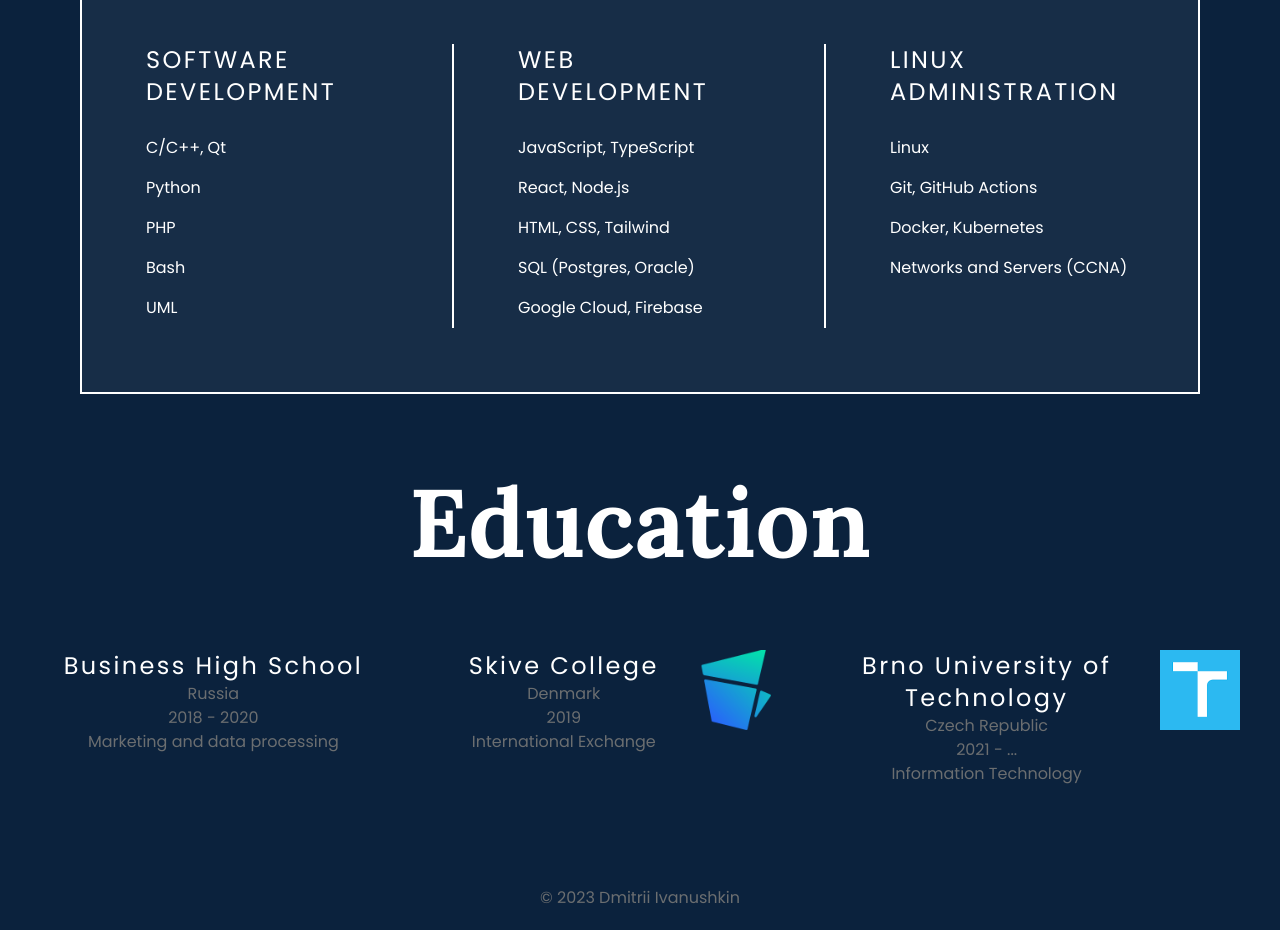
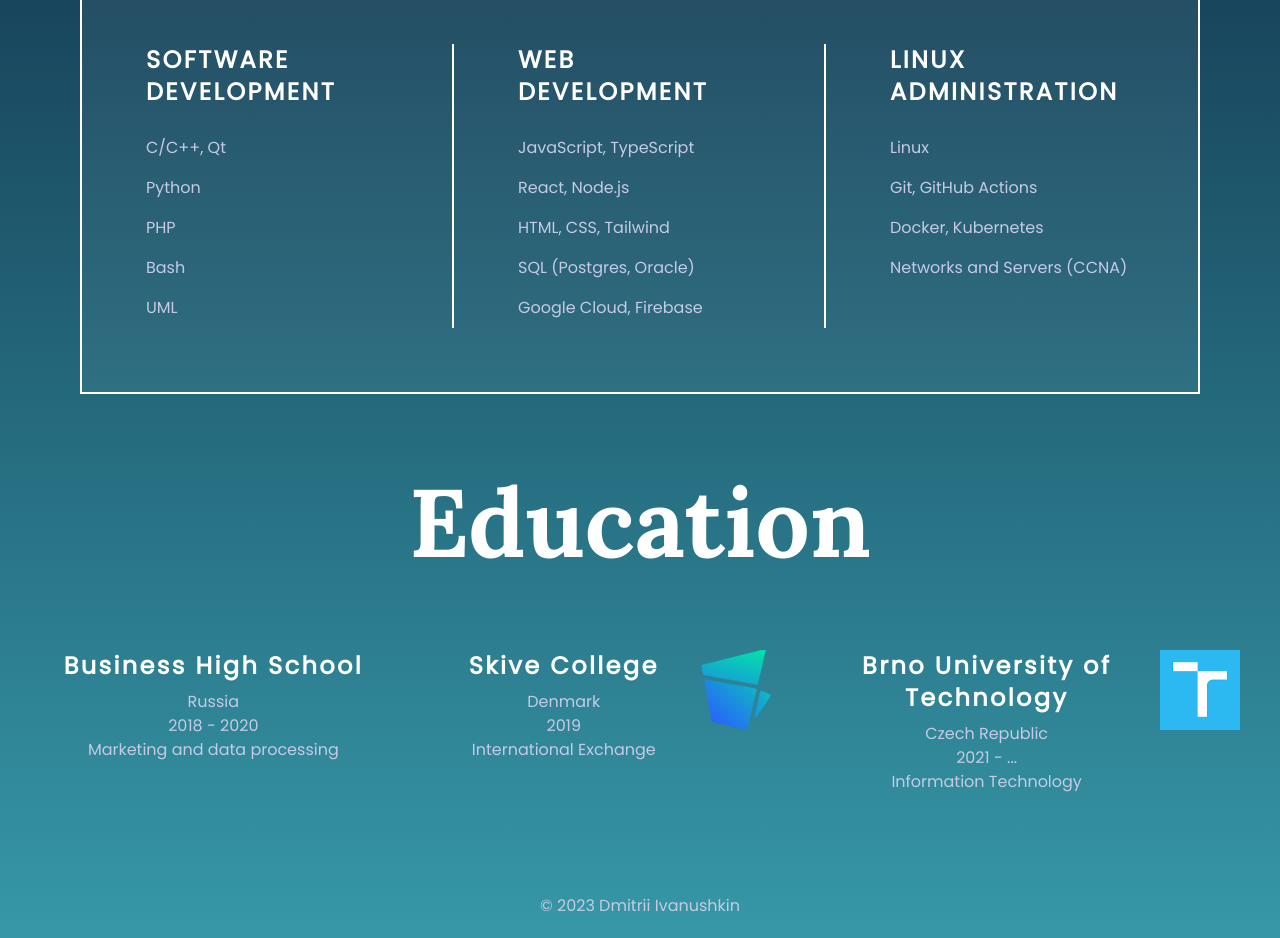
Before and after one commit to lasjdhu/web-page, a React (Create React App) app: page /about in a window 1280 px wide. Shown: the part 400-1338 px from the top of the page. Built offline with nearby package versions, Linux system fonts and the light colour scheme.

Commit message:
styles: modified

```diff
--- a/src/App.jsx
+++ b/src/App.jsx
@@ -23,7 +23,7 @@ function App() {
   }, [])
 
   return (
-    <div id="wrapper" className="min-h-screen flex flex-col text-white bg-midnight">
+    <div id="wrapper" className="min-h-screen flex flex-col text-white bg-gradient-to-b from-midnight to-blue">
     {loading && <LoadingScreen />}
       <Router>
         <Navbar />
--- a/src/components/Footer.jsx
+++ b/src/components/Footer.jsx
@@ -6,7 +6,7 @@ const currentYear = () => {
 
 function Footer() {
     return (
-        <footer className="text-center text-gray py-5">
+        <footer className="text-center text-light py-5">
             <p>© {currentYear()} Dmitrii Ivanushkin</p>
         </footer>
     );
--- a/src/components/pages/About.jsx
+++ b/src/components/pages/About.jsx
@@ -14,18 +14,18 @@ function About() {
             <h1 className="lg:text-8xl text-6xl text-center my-20">{t("Skills")}</h1>
             <section className="lg:flex justify-center border-2 bg-white bg-opacity-5 border-white lg:mx-20 mx-10">
                 <div className="lg:w-1/3 lg:border-r-2 border-white m-16 lg:mx-0 lg:px-16 px-0">
-                    <h2 className="text-2xl text-white tracking-widest">SOFTWARE</h2>
-                    <h2 className="text-2xl text-white mb-5 tracking-widest">DEVELOPMENT</h2>
+                    <h2 className="text-2xl text-white font-bold tracking-widest">SOFTWARE</h2>
+                    <h2 className="text-2xl text-white font-bold mb-5 tracking-widest">DEVELOPMENT</h2>
                     <List props={soft}/>
                 </div>
                 <div className="lg:w-1/3 lg:border-r-2 border-white m-16 lg:mx-0 lg:px-16 px-0">
-                    <h2 className="text-2xl text-white tracking-widest">WEB</h2>
-                    <h2 className="text-2xl text-white mb-5 tracking-widest">DEVELOPMENT</h2>
+                    <h2 className="text-2xl text-white font-bold tracking-widest">WEB</h2>
+                    <h2 className="text-2xl text-white font-bold mb-5 tracking-widest">DEVELOPMENT</h2>
                     <List props={web} />
                 </div>
                 <div className="lg:w-1/3 my-16 px-16">
-                    <h2 className="text-2xl text-white tracking-widest">{t("LINUX")}</h2>
-                    <h2 className="text-2xl text-white mb-5 tracking-widest">{t("ADMINISTRATION")}</h2>
+                    <h2 className="text-2xl text-white font-bold tracking-widest">{t("LINUX")}</h2>
+                    <h2 className="text-2xl text-white font-bold mb-5 tracking-widest">{t("ADMINISTRATION")}</h2>
                     <List props={admin} />
                 </div>
             </section>
--- a/src/components/pages/Home.jsx
+++ b/src/components/pages/Home.jsx
@@ -9,10 +9,10 @@ function Home() {
             <h1 className="lg:text-8xl text-6xl text-center pb-5">
                 {t('Welcome')}.
             </h1>
-            <h2 className="lg:text-5xl text-4xl text-gray text-center pt-5 tracking-wide font-bold">
+            <h2 className="lg:text-5xl text-4xl text-light text-center pt-5 tracking-wide font-bold">
                 {t('My name is Dmitrii Ivanushkin')}
             </h2>
-            <h2 className="lg:text-5xl text-4xl text-gray text-center pt-5 tracking-wide font-bold">
+            <h2 className="lg:text-5xl text-4xl text-light text-center pt-5 tracking-wide font-bold">
                 {t('I am a software developer')}
             </h2>
         </main>
--- a/src/components/reusable/Box.jsx
+++ b/src/components/reusable/Box.jsx
@@ -6,8 +6,8 @@ function Box(props) {
         <div className="text-center">
             <NavLink to={props.to} >
                 <div className="block text-center h-60 w-80 bg-white bg-opacity-5 center transition ease-in-out hover:-translate-y-1 hover:scale-105 duration-300 m-5">
-                    <h2 className="text-xl pt-5 m-5 border-b border-accent">{props.title}</h2>
-                    <p className="text-left m-5">{props.desc}</p>
+                    <h2 className="text-xl pt-5 m-5">{props.title}</h2>
+                    <p className="text-left text-light m-5">{props.desc}</p>
                     <div className="text-accent inline-block mt-4 px-3 py-2 lg:mt-0">
                         RUN
                     </div>
@@ -15,7 +15,7 @@ function Box(props) {
             </NavLink>
             <a
                 href={props.src}
-                className="text-center border-gray border-b border-dashed"
+                className="text-center border-b border-dashed"
             >
                 Source
             </a>
--- a/src/components/reusable/EduNode.jsx
+++ b/src/components/reusable/EduNode.jsx
@@ -15,10 +15,10 @@ function EduNode(props) {
 	return (
 		<div className="lg:w-1/3 lg:flex justify-center">
             <div>
-                <h2 className="text-2xl text-white text-center tracking-widest">{props.school}</h2>
-                <p className="text-gray text-center">{t(props.place)}</p>
-                <p className="text-gray text-center">{props.yrs}</p>
-                <p className="text-gray text-center">{t(props.spec)}</p>
+                <h2 className="text-2xl text-white text-center font-bold mb-2 tracking-widest">{props.school}</h2>
+                <p className="text-light text-center">{t(props.place)}</p>
+                <p className="text-light text-center">{props.yrs}</p>
+                <p className="text-light text-center">{t(props.spec)}</p>
             </div>
             { image && <img src={props.src} alt="logo" loading="lazy" className="h-20 w-auto lg:mx-10 mx-auto lg:mt-0 mt-5" />}
         </div>
--- a/src/components/reusable/List.jsx
+++ b/src/components/reusable/List.jsx
@@ -9,7 +9,7 @@ function List({props}) {
   	);
 
 	return (
-		<ul className="list-inside text-white lg:mb-0 mb-16">
+		<ul className="list-inside text-light lg:mb-0 mb-16">
             {listItems}
         </ul>
 	);
--- a/tailwind.config.js
+++ b/tailwind.config.js
@@ -1,6 +1,6 @@
-/** @type {import('tailwindcss').Config} */
+/** @type {import("tailwindcss").Config} */
 
-const colors = require('tailwindcss/colors')
+const colors = require("tailwindcss/colors")
 
 module.exports = {
   content: [
@@ -8,13 +8,15 @@ module.exports = {
   ],
   theme: {
     colors: {
-      transparent: 'transparent',
-      current: 'currentColor',
+      transparent: "transparent",
+      current: "currentColor",
       white: colors.white,
       black: colors.black,
-      'accent': '#FFCC00',
-      'midnight': '#0B223D',
-      'gray': '#6B6E70',
+      "accent": "#FFCC00",
+      "midnight": "#0B223D",
+      "blue": "#3698A7",
+      "light": "#C5CBE3",
+      "gray": "#6B6E70",
     },
   },
   plugins: [],
```
